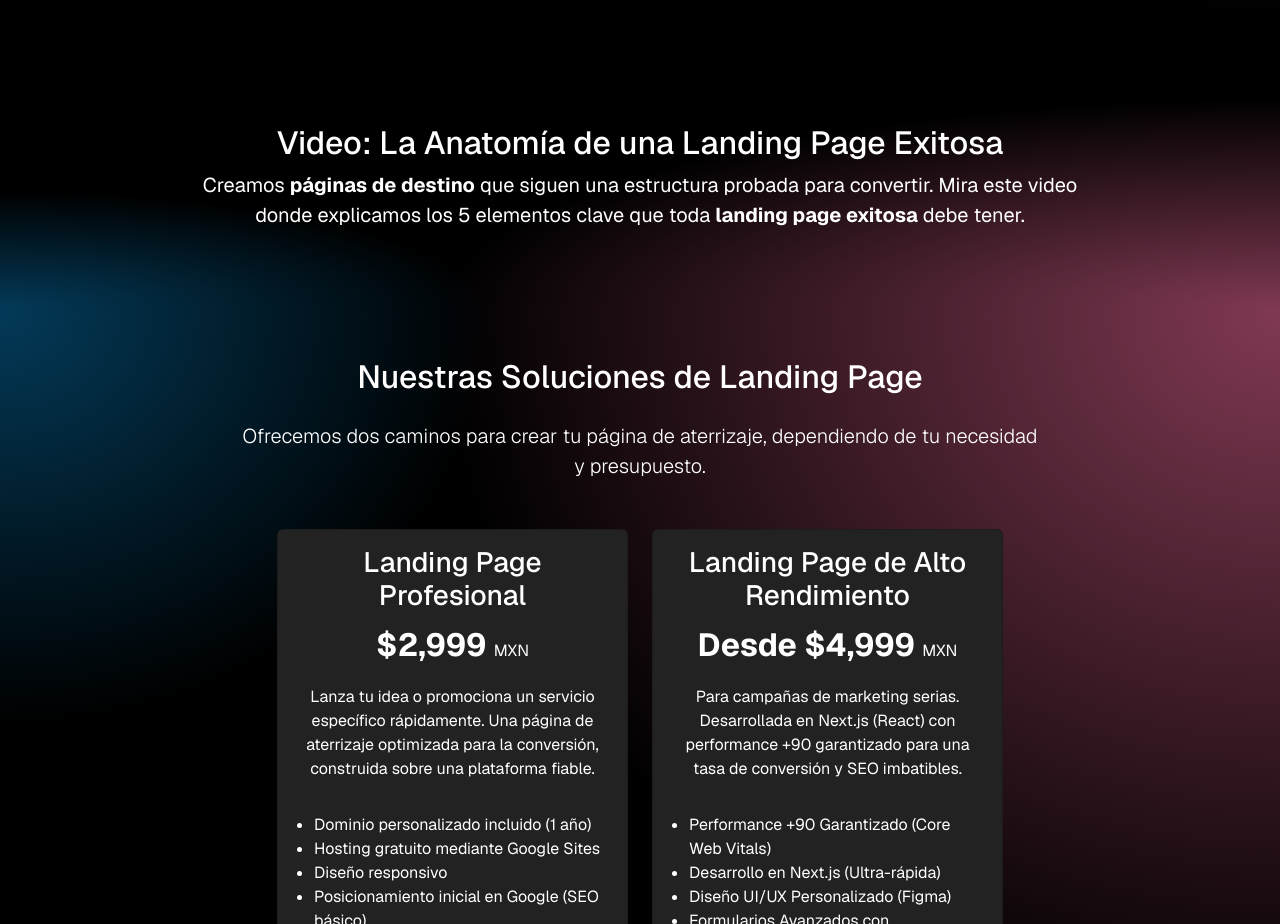
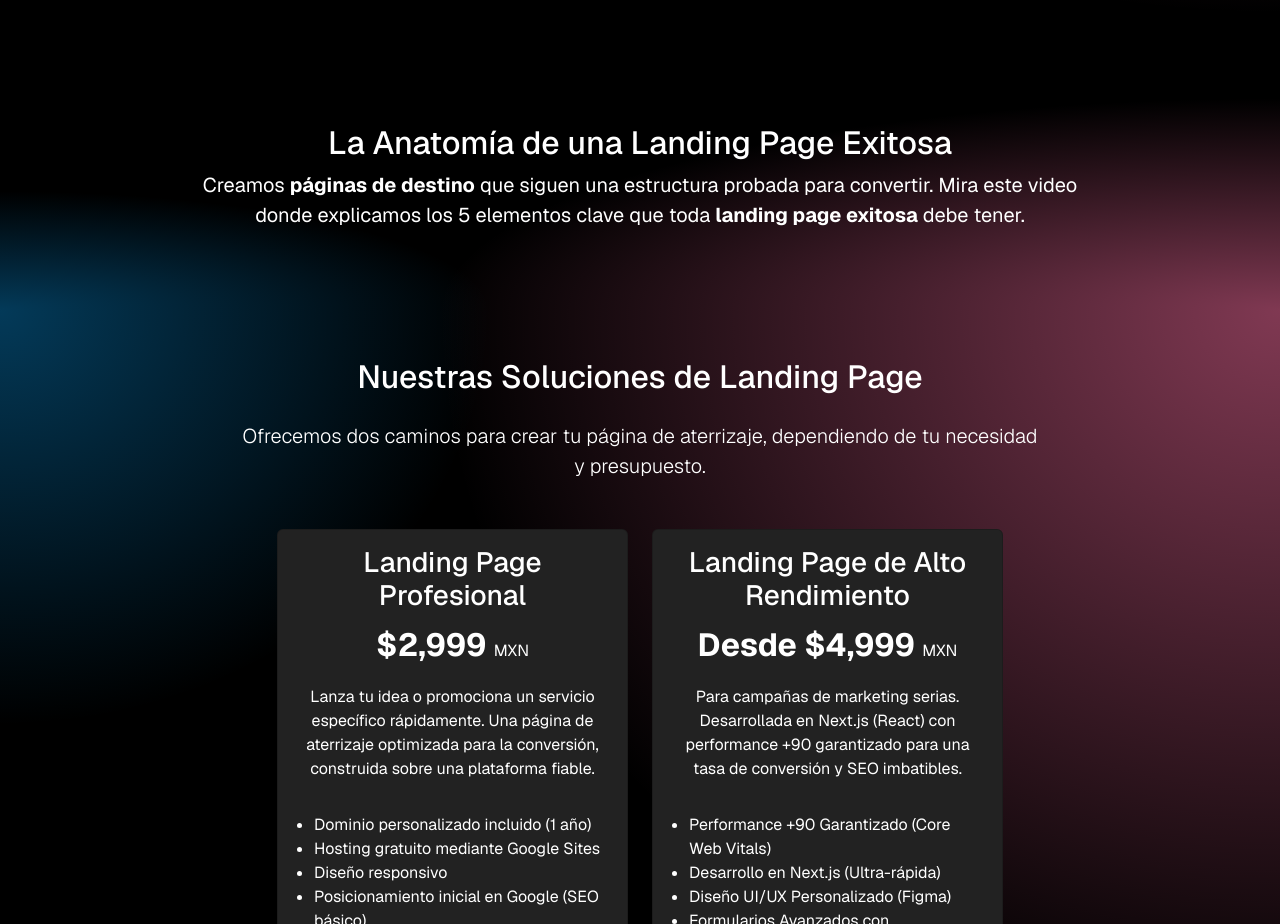
Before and after one commit to JhonnDevJs/jeg-dev-studios-site, a Next.js app: page /servicios/desarrollo/web/landing-pages in a window 1280 px wide. Shown: the part 1240-2164 px from the top of the page. Built offline with nearby package versions, Linux system fonts and the light colour scheme.

Commit message:
fix: landing page text "video" remove

```diff
--- a/src/app/servicios/desarrollo/web/landing-pages/LandingPClient.jsx
+++ b/src/app/servicios/desarrollo/web/landing-pages/LandingPClient.jsx
@@ -125,7 +125,7 @@ export default function LandingPageDevelopmentPage() {
 			{/* --- Sección de Video (Requisito de SEMrush) --- */}
 			<section className="text-white py-5 gradient-effect-x text-center">
 				<div className="container" style={{ maxWidth: "900px" }}>
-					<h2>Video: La Anatomía de una Landing Page Exitosa</h2>
+					<h2>La Anatomía de una Landing Page Exitosa</h2>
 					<p className="fs-5">
 						Creamos <strong>páginas de destino</strong> que siguen una
 						estructura probada para convertir. Mira este video donde explicamos
```
